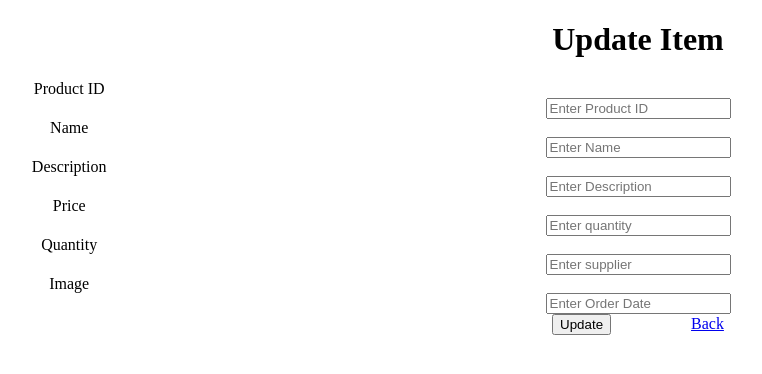
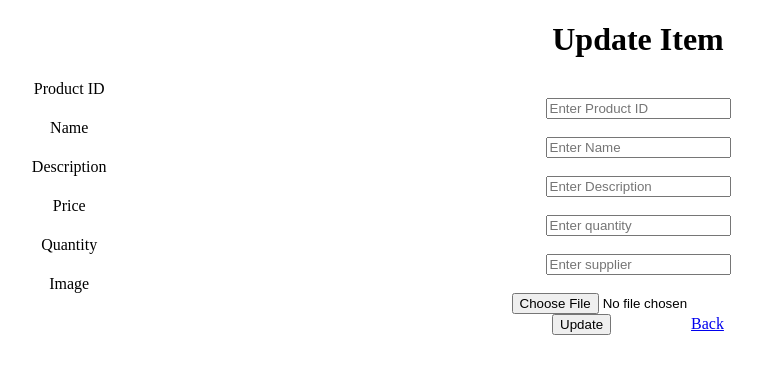
Before and after one commit to PoornaSenadheera100/SPSH-Ayurvedic-Center, a React (Create React App) app in the folder frontend/: page /item/update/1 in a window 1280 px wide. Shown: the top 374 px of the page, without its empty margins (2-764 px from the left). Built offline with nearby package versions, Linux system fonts and the light colour scheme; no server answers.

Commit message:
Base64 function called at image upload.

```diff
--- a/frontend/src/components/UpdateItem.js
+++ b/frontend/src/components/UpdateItem.js
@@ -112,8 +112,16 @@ function UpdateItem() {
                     </div>
 
                     <div class="col-sm-10">
-                    <input type="text" className="form-control" id="date" value={Image} placeholder="Enter Order Date" onChange={(e) => {
-                        setImage(e.target.value);
+                    <input type="file" className="form-control" id="date" value={Image} placeholder="Enter Order Date" onChange={(e) => {
+                       // setImage(e.target.value);
+                       const file = e.target.files[0];
+                         const reader = new FileReader();
+
+                            reader.onload = (event) => {
+                            setImage(event);
+                            };
+
+                             reader.readAsDataURL(file);
                     }} />
                     </div>
 
```
